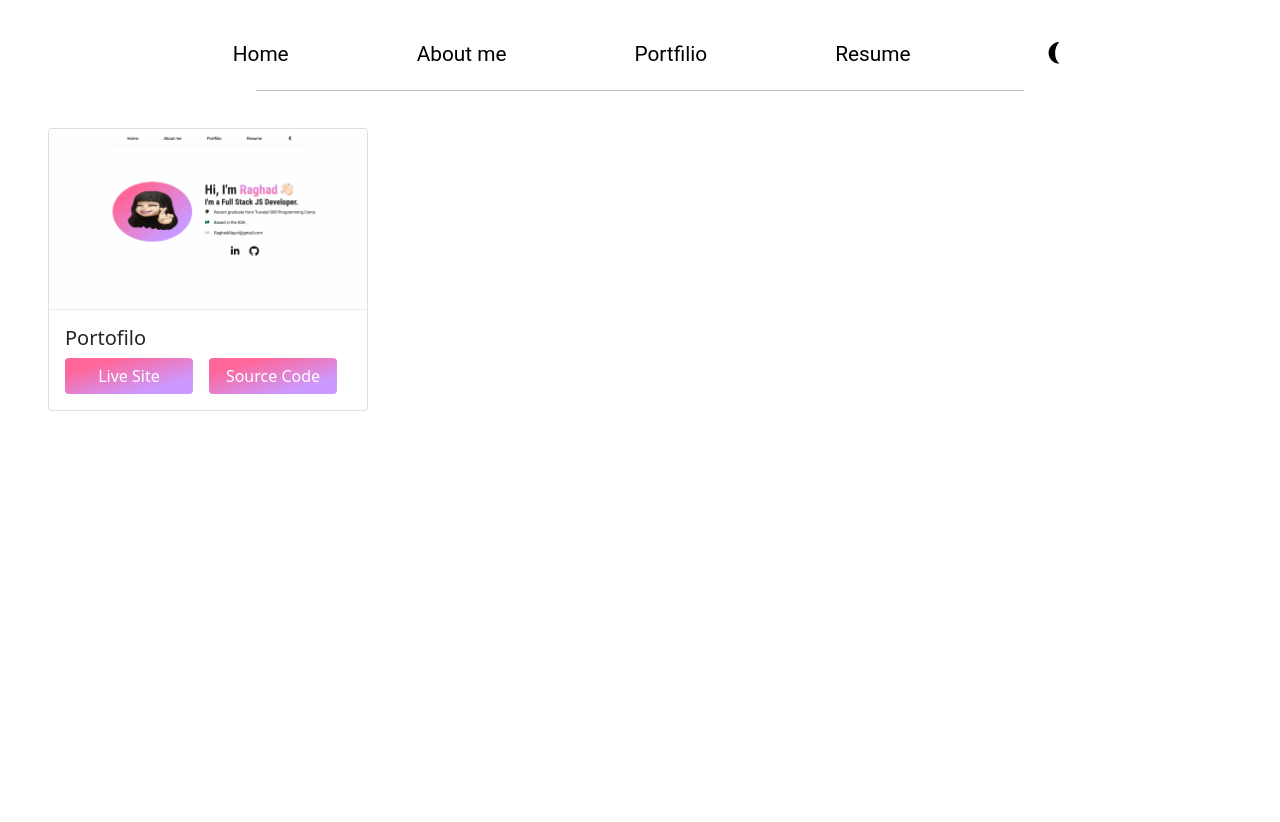
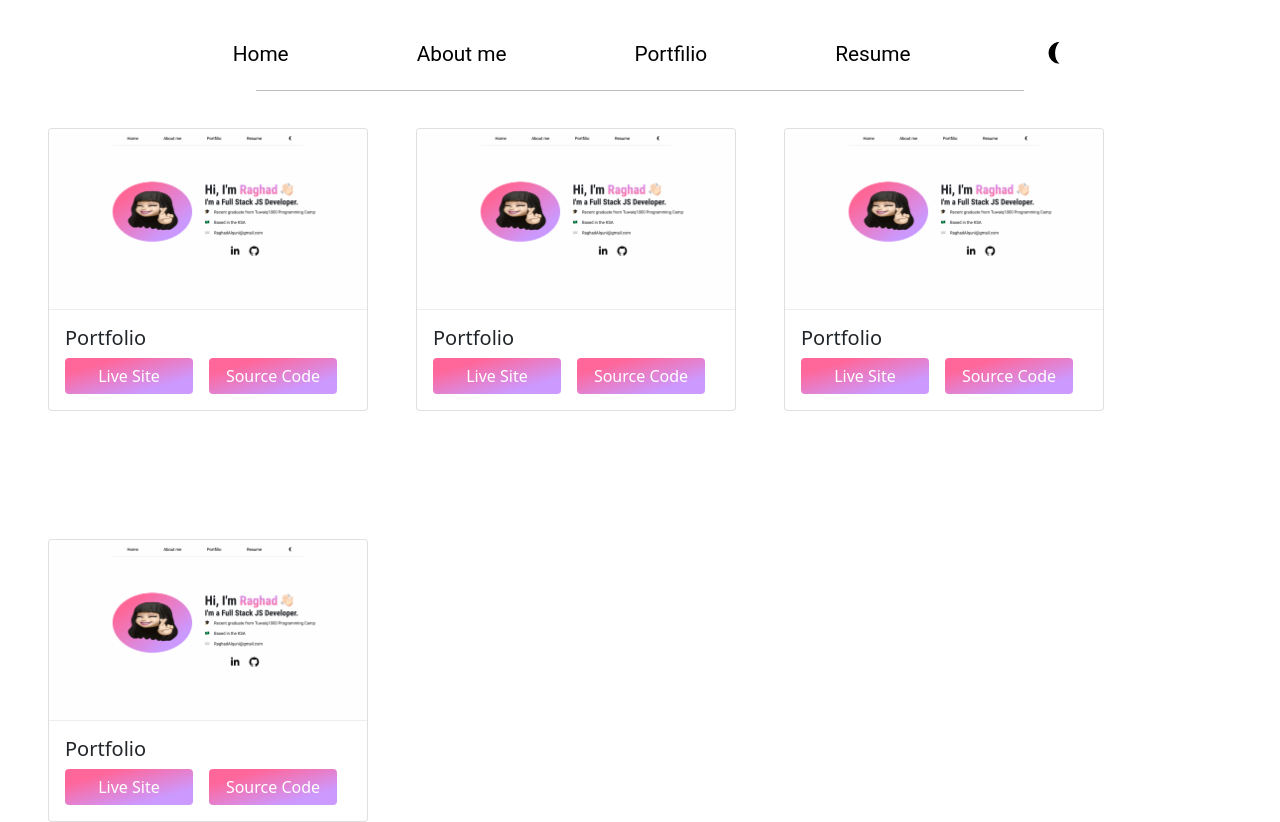
Before and after one commit to raghadquni/Masterpiece, a React (Create React App) app: page /Portofilo in a window 1280 px wide. Before the commit the page ends 800 px from the top, so only its background shows below. Built offline with nearby package versions, Linux system fonts and the light colour scheme.

Commit message:
portofilo

```diff
--- a/src/Component/About/style.css
+++ b/src/Component/About/style.css
@@ -29,6 +29,7 @@
     height: 50%;
     margin: auto;
     margin-top: 10%;
+    padding-bottom: 1rem;
     border-radius: 0.5rem;
 }
 
--- a/src/Component/Nav/style.css
+++ b/src/Component/Nav/style.css
@@ -28,7 +28,6 @@ a:hover {
 }
 
 .active:hover {
-    border-bottom: 2px solid #ff6b7d;
     color: black;
 }
 
--- a/src/Component/Portofilo/index.js
+++ b/src/Component/Portofilo/index.js
@@ -1,27 +1,48 @@
 import React from "react";
-// import info from '../../Info/index';
+import info from '../../Info/index';
 import Button from 'react-bootstrap/Button';
 import Card from 'react-bootstrap/Card';
-import port1 from '../Img/port1.png'
 import "./style.css"
 
 
 function Portfilio() {
 
-
+  let prtfilio = info.portfolio;
+  function bioList() {
+      let results = [];
+      for(let i = 0; i < prtfilio.length; i ++) {
+          let value = prtfilio[i];
+          results.push(
+            <>
+             <div className="portfilio">
+       <Card style={{ width: '20rem' }}>
+              <Card.Img variant="top" src={value[1]} width="50%" />
+              <hr className="portHr"/>
+              <Card.Body>
+                <Card.Title>{value[0]}</Card.Title>
+                <Button className="btn" style={{ width: '8rem' }} variant="primary" >Live Site</Button>
+                <Button className="btn" style={{ width: '8rem', marginLeft: '1rem' }} variant="primary">Source Code</Button>
+              </Card.Body>
+              </Card>
+</div>
+              </>
+          )
+      }
+      return results;
+  }
     return (
         <>
-        <div className="portfilio">
-       <Card style={{ width: '20rem' }}>
-  <Card.Img variant="top" src={port1} width="50%" />
+
+           {bioList()}
+  {/* <Card.Img variant="top" src={port1} width="50%" />
   <hr className="portHr"/>
   <Card.Body>
     <Card.Title>Portofilo</Card.Title>
     <Button className="btn" style={{ width: '8rem' }} variant="primary" >Live Site</Button>
     <Button className="btn" style={{ width: '8rem', marginLeft: '1rem' }} variant="primary">Source Code</Button>
-  </Card.Body>
-</Card>
-</div>
+  </Card.Body> */}
+
+
         </>
     )
 }
--- a/src/Component/Portofilo/style.css
+++ b/src/Component/Portofilo/style.css
@@ -2,6 +2,7 @@
     position: relative;
     margin-top: 8rem;
     margin-left: 3rem;
+    display: inline-block;
 }
 
 .portHr {
@@ -13,3 +14,19 @@
     background: linear-gradient(to top left, #cc99ff 22%, #ff6699 79%);
     border: none;
 }
+
+
+.btn:hover {
+    border: none;
+    transform: scale(1.04) perspective(0.1px);
+}
+
+
+.portList {
+    list-style-type: none;
+    display: inline-block;
+    margin-bottom: 2rem;
+    font-size: 1.3rem;
+    font-family: 'Roboto', sans-serif;
+    padding: 0%;
+}
--- a/src/Info/index.js
+++ b/src/Info/index.js
@@ -31,30 +31,12 @@ const info = {
 
     ],
     portfolio: [
-        {
-            title: "Portfolio",
-            websiteImg: port1,
-            liveSite: "",
-            sourceLink: "https://github.com/raghadquni/myportofilo",
-        },
-        {
-            title: "ToDo List",
-            websiteImg: port1,
-            liveSite: "",
-            sourceLink: "",
-        },
-        {
-            title: "Flip Card Game",
-            websiteImg: port1,
-            liveSite: "",
-            sourceLink: "",
-        },
-        {
-            title: "Readings",
-            websiteImg: port1,
-            liveSite: "",
-            sourceLink: "",
-        },
+
+        ["Portfolio", port1, "https://raghad-aquni-portofilo.netlify.app","https://github.com/raghadquni/myportofilo"],
+        ["Portfolio", port1, "https://raghad-aquni-portofilo.netlify.app", "https://github.com/raghadquni/myportofilo"],
+        ["Portfolio", port1, "https://raghad-aquni-portofilo.netlify.app", "https://github.com/raghadquni/myportofilo"],
+        ["Portfolio", port1, "https://raghad-aquni-portofilo.netlify.app", "https://github.com/raghadquni/myportofilo"],
+
     ]
 }
 
```
